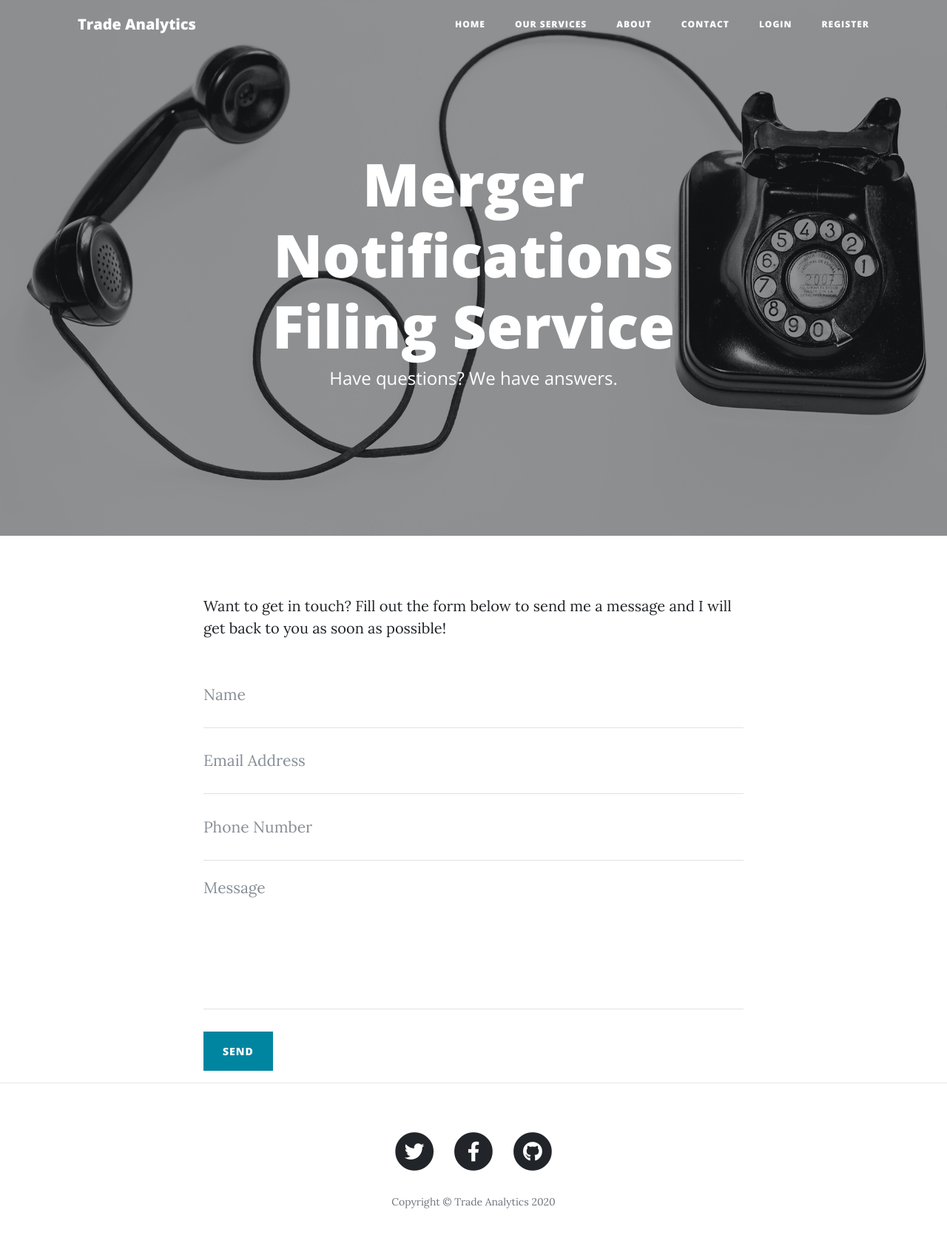
After one commit to hannahtoni09/blog-with-users, a Flask app: page /services/merger in a window 1280 px wide. The commit adds this page. Shown: the whole page at 74% size. Run offline with Flask 2, Linux system fonts and the light colour scheme; some libraries are stand-ins or nearby versions.

Commit message:
Second commit

```diff
--- a/main.py
+++ b/main.py
@@ -161,14 +161,13 @@ def show_post(post_id):
 def about():
     return render_template("about.html")
 
-@app.route("/collection")
-def collection():
-    return render_template("collection.html")
+@app.route("/services")
+def services():
+    return render_template("services.html")
 
 @app.route("/contact")
 def contact():
     return render_template("contact.html", current_user=current_user)
-
 
 @app.route("/new-post", methods=["GET", "POST"])
 @admin_only
@@ -188,9 +187,6 @@ def add_new_post():
         return redirect(url_for("get_all_posts"))
 
     return render_template("make-post.html", form=form, current_user=current_user)
-
-
-
 
 @app.route("/edit-post/<int:post_id>", methods=["GET", "POST"])
 @admin_only
@@ -213,7 +209,6 @@ def edit_post(post_id):
 
     return render_template("make-post.html", form=edit_form, is_edit=True, current_user=current_user)
 
-
 @app.route("/delete/<int:post_id>")
 @admin_only
 def delete_post(post_id):
@@ -222,6 +217,9 @@ def delete_post(post_id):
     db.session.commit()
     return redirect(url_for('get_all_posts'))
 
+@app.route("/services/merger")
+def merger_filing():
+    return render_template("merger-filing.html")
 
 if __name__ == "__main__":
     app.run(host='0.0.0.0', port=5000)
--- a/templates/header.html
+++ b/templates/header.html
@@ -36,7 +36,16 @@
       <div class="collapse navbar-collapse" id="navbarResponsive">
         <ul class="navbar-nav ml-auto">
           <li class="nav-item">
-            <a class="nav-link" href="{{ url_for('get_all_posts') }}">Home</a>
+              <a class="nav-link" href="{{ url_for('get_all_posts') }}"> Home</a>
+          </li>
+          <li class="nav-item">
+            <a class="nav-link" href="{{ url_for('services') }}">Our services</a>
+          </li>
+          <li class="nav-item">
+            <a class="nav-link" href="{{ url_for('about') }}">About</a>
+          </li>
+          <li class="nav-item">
+            <a class="nav-link" href="{{ url_for('contact') }}">Contact</a>
           </li>
           {% if not current_user.is_authenticated: %}
           <li class="nav-item">
@@ -50,15 +59,6 @@
             <a class="nav-link" href="{{ url_for('logout') }}">Log Out</a>
           </li>
           {% endif %}
-          <li class="nav-item">
-            <a class="nav-link" href="{{ url_for('about') }}">About</a>
-          </li>
-          <li class="nav-item">
-            <a class="nav-link" href="{{ url_for('collection') }}">Collection</a>
-          </li>
-          <li class="nav-item">
-            <a class="nav-link" href="{{ url_for('contact') }}">Contact</a>
-          </li>
         </ul>
       </div>
     </div>
--- a/templates/index.html
+++ b/templates/index.html
@@ -7,8 +7,8 @@
       <div class="row">
         <div class="col-lg-8 col-md-10 mx-auto">
           <div class="site-heading">
-            <h1>My Playground</h1>
-            <span class="subheading">A collection of stuffs</span>
+            <h1>Our Portfolio</h1>
+            <span class="subheading">A collection of stuff</span>
           </div>
         </div>
       </div>
--- /dev/null
+++ b/templates/merger-filing.html
@@ -0,0 +1,65 @@
+{% include "header.html" %}
+
+  <!-- Page Header -->
+  <header class="masthead" style="background-image: url('{{ url_for('static', filename='img/contact-bg.jpg')}}')">
+    <div class="overlay"></div>
+    <div class="container">
+      <div class="row">
+        <div class="col-lg-8 col-md-10 mx-auto">
+          <div class="page-heading">
+            <h1>Merger Notifications Filing Service</h1>
+            <span class="subheading">Have questions? We have answers.</span>
+          </div>
+        </div>
+      </div>
+    </div>
+  </header>
+
+  <!-- Main Content -->
+  <div class="container">
+    <div class="row">
+      <div class="col-lg-8 col-md-10 mx-auto">
+        <p>Want to get in touch? Fill out the form below to send me a message and I will get back to you as soon as possible!</p>
+        <!-- Contact Form - Enter your email address on line 19 of the mail/contact_me.php file to make this form work. -->
+        <!-- WARNING: Some web hosts do not allow emails to be sent through forms to common mail hosts like Gmail or Yahoo. It's recommended that you use a private domain email address! -->
+        <!-- To use the contact form, your site must be on a live web host with PHP! The form will not work locally! -->
+        <form name="sentMessage" id="contactForm" novalidate>
+          <div class="control-group">
+            <div class="form-group floating-label-form-group controls">
+              <label>Name</label>
+              <input type="text" class="form-control" placeholder="Name" id="name" required data-validation-required-message="Please enter your name.">
+              <p class="help-block text-danger"></p>
+            </div>
+          </div>
+          <div class="control-group">
+            <div class="form-group floating-label-form-group controls">
+              <label>Email Address</label>
+              <input type="email" class="form-control" placeholder="Email Address" id="email" required data-validation-required-message="Please enter your email address.">
+              <p class="help-block text-danger"></p>
+            </div>
+          </div>
+          <div class="control-group">
+            <div class="form-group col-xs-12 floating-label-form-group controls">
+              <label>Phone Number</label>
+              <input type="tel" class="form-control" placeholder="Phone Number" id="phone" required data-validation-required-message="Please enter your phone number.">
+              <p class="help-block text-danger"></p>
+            </div>
+          </div>
+          <div class="control-group">
+            <div class="form-group floating-label-form-group controls">
+              <label>Message</label>
+              <textarea rows="5" class="form-control" placeholder="Message" id="message" required data-validation-required-message="Please enter a message."></textarea>
+              <p class="help-block text-danger"></p>
+            </div>
+          </div>
+          <br>
+          <div id="success"></div>
+          <button type="submit" class="btn btn-primary" id="sendMessageButton">Send</button>
+        </form>
+      </div>
+    </div>
+  </div>
+
+  <hr>
+
+  {% include "footer.html" %}
```
Also changed, not shown: templates/services.html (renamed from templates/collection.html, +6 -4 lines).
